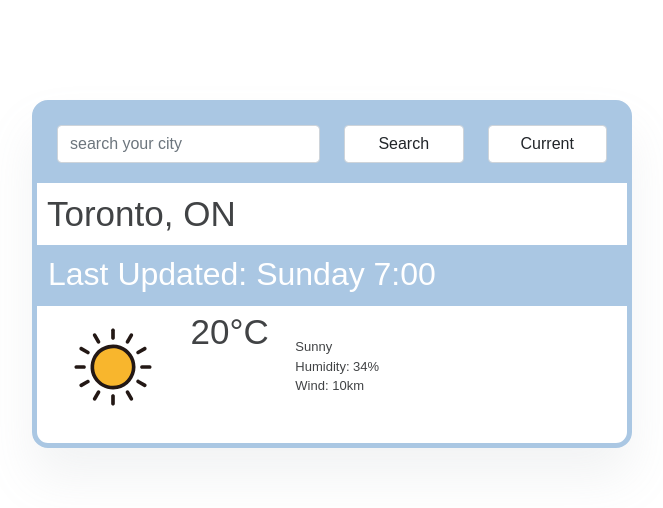
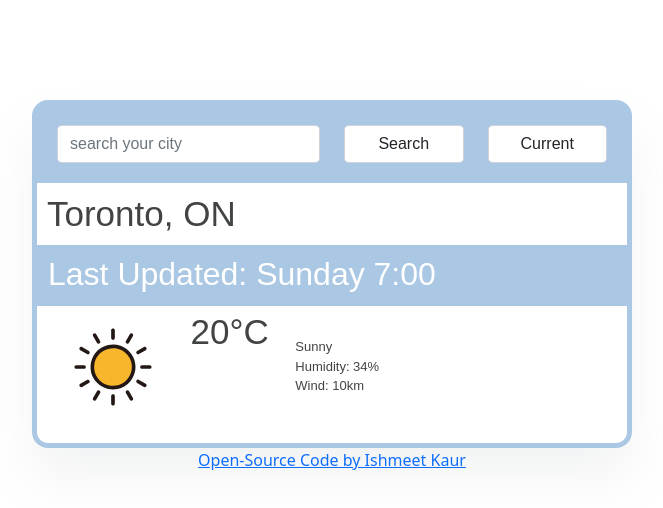
Before and after one commit to iktalk/react-weather-app, a React (Create React App) app: page / in a window 1280 px wide. Shown: the top 508 px of the page, without its empty margins (308-971 px from the left). Built offline with nearby package versions, Linux system fonts and the light colour scheme.

Commit message:
added footer component

```diff
--- /dev/null
+++ b/src/Footer.js
@@ -0,0 +1,17 @@
+import React from "react";
+
+export default function Footer() {
+  return (
+    <div className="Footer">
+      <p>
+        <a
+          href="https://github.com/iktalk/react-weather-app.git"
+          target="_blank"
+          rel="noopener noreferrer"
+        >
+          Open-Source Code by Ishmeet Kaur
+        </a>
+      </p>
+    </div>
+  );
+}
--- a/src/index.css
+++ b/src/index.css
@@ -11,3 +11,7 @@
   color: #414345;
   margin-top: 100px;
 }
+
+.Footer {
+  text-align: center;
+}
--- a/src/index.js
+++ b/src/index.js
@@ -3,11 +3,13 @@ import ReactDOM from "react-dom/client";
 import "./index.css";
 import App from "./App";
 import reportWebVitals from "./reportWebVitals";
+import Footer from "./Footer";
 
 const root = ReactDOM.createRoot(document.getElementById("root"));
 root.render(
   <React.StrictMode>
     <App />
+    <Footer />
   </React.StrictMode>
 );
 
```
